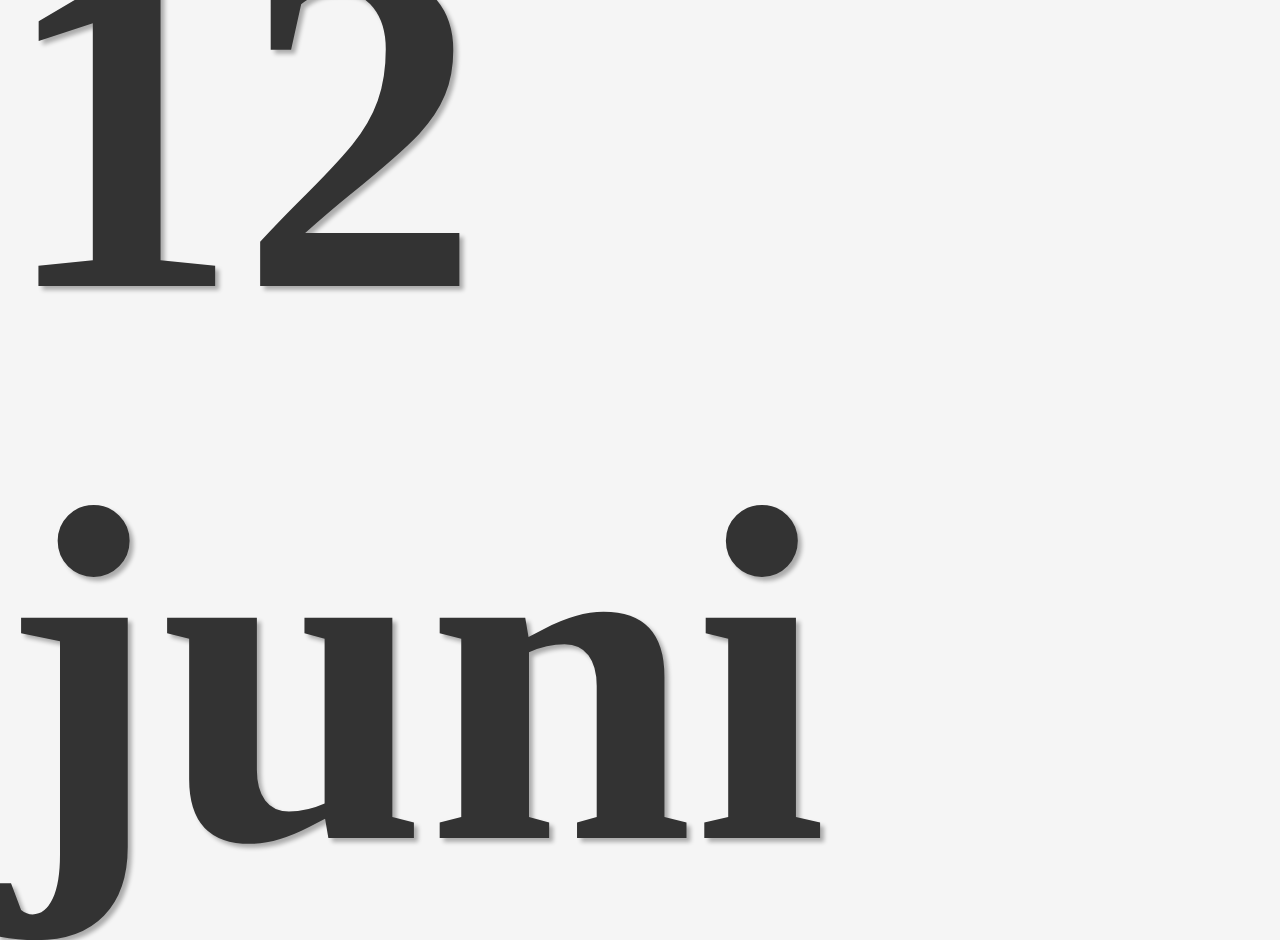
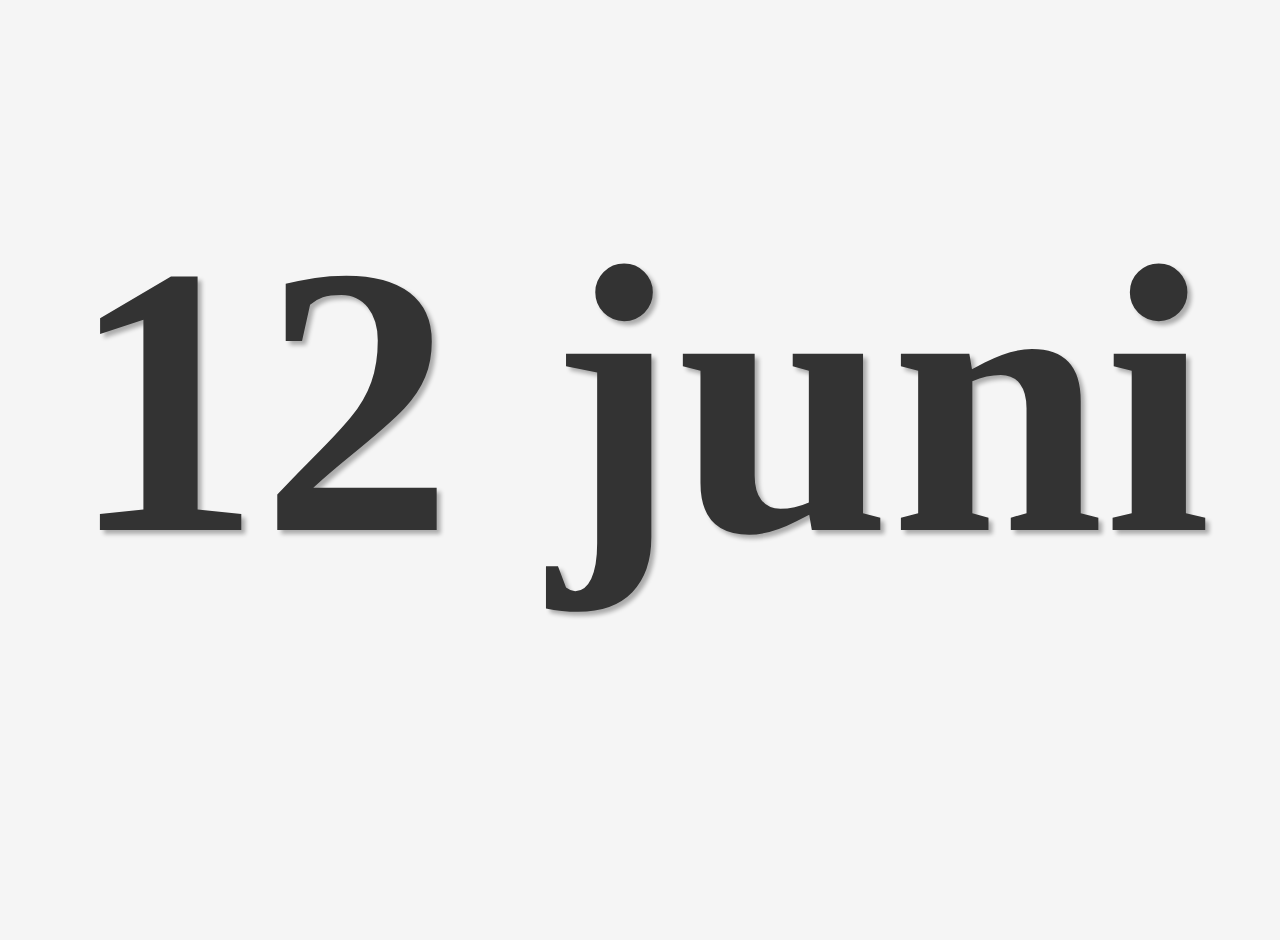
Before and after one commit to InfaReQt/website, a plain HTML site: page datum.html in a window 1280 px wide. Shown: the top 940 px of the page. After the commit the page ends 800 px from the top, so only its background shows below. Drawn offline with Linux system fonts and the light colour scheme.

Commit message:
Update datum.html

```diff
--- a/datum.html
+++ b/datum.html
@@ -13,9 +13,10 @@
         }
 
         h1 {
-            font-size: 30rem;
+            font-size: 24rem;
             color: #333;
             text-shadow: 4px 4px 4px rgba(0, 0, 0, 0.3);
+            text-align: center;
         }
     </style>
 </head>
```
